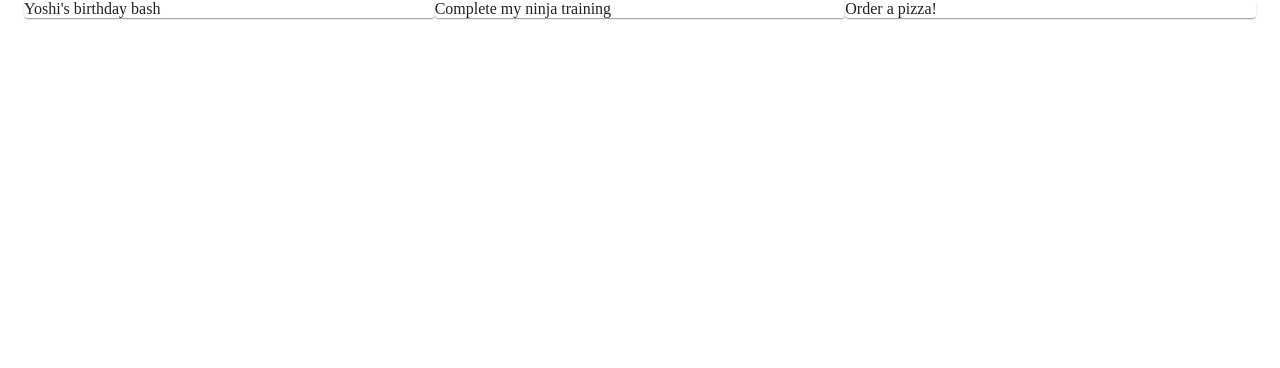
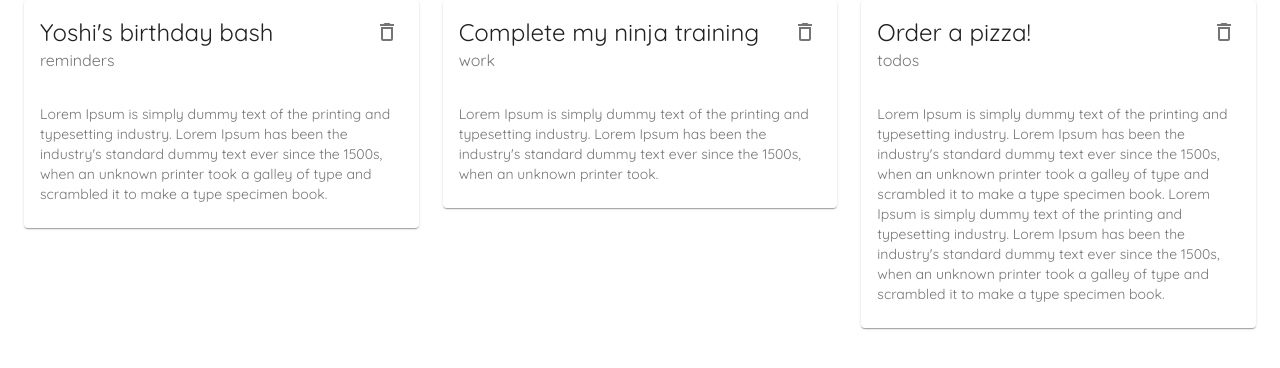
Before and after one commit to raphabarreto/material-ui-tut, a React (Create React App) app: page / in a window 1280 px wide. Shown: the top 368 px of the page. Built offline with nearby package versions, Linux system fonts and the light colour scheme; data requests are answered from the project's data file.

Commit message:
Card Components

```diff
--- /dev/null
+++ b/src/components/NoteCard.js
@@ -0,0 +1,29 @@
+import React from "react";
+import Card from "@material-ui/core/Card";
+import CardHeader from "@material-ui/core/CardHeader";
+import CardContent from "@material-ui/core/CardContent";
+import { IconButton, Typography } from "@material-ui/core";
+import { DeleteOutlined } from "@material-ui/icons";
+
+export default function NoteCard({ note, handleDelete }) {
+  return (
+    <div>
+      <Card elevation={1}>
+        <CardHeader
+          action={
+            <IconButton onClick={() => handleDelete(note.id)}>
+              <DeleteOutlined />
+            </IconButton>
+          }
+          title={note.title}
+          subheader={note.category}
+        />
+        <CardContent>
+          <Typography variant="body2" color="textSecondary">
+            {note.details}
+          </Typography>
+        </CardContent>
+      </Card>
+    </div>
+  );
+}
--- a/src/pages/Notes.js
+++ b/src/pages/Notes.js
@@ -1,7 +1,7 @@
 import React, { useEffect, useState } from "react";
 import Grid from "@material-ui/core/Grid";
-import Paper from "@material-ui/core/Paper";
 import { Container } from "@material-ui/core";
+import NoteCard from "../components/NoteCard";
 
 export default function Notes() {
   const [notes, setNotes] = useState([]);
@@ -12,12 +12,22 @@ export default function Notes() {
     );
   }, []);
 
+  const handleDelete = async (id) => {
+    await fetch(`http://localhost:8000/notes/${id}`, {
+      method: "DELETE",
+    });
+
+    const newNotes = notes.filter((note) => note.id !== id);
+
+    setNotes(newNotes);
+  };
+
   return (
     <Container>
-      <Grid container>
+      <Grid container spacing={3}>
         {notes.map((note) => (
           <Grid item key={note.id} xs={12} md={6} lg={4}>
-            <Paper>{note.title}</Paper>
+            <NoteCard note={note} handleDelete={handleDelete} />
           </Grid>
         ))}
       </Grid>
```
